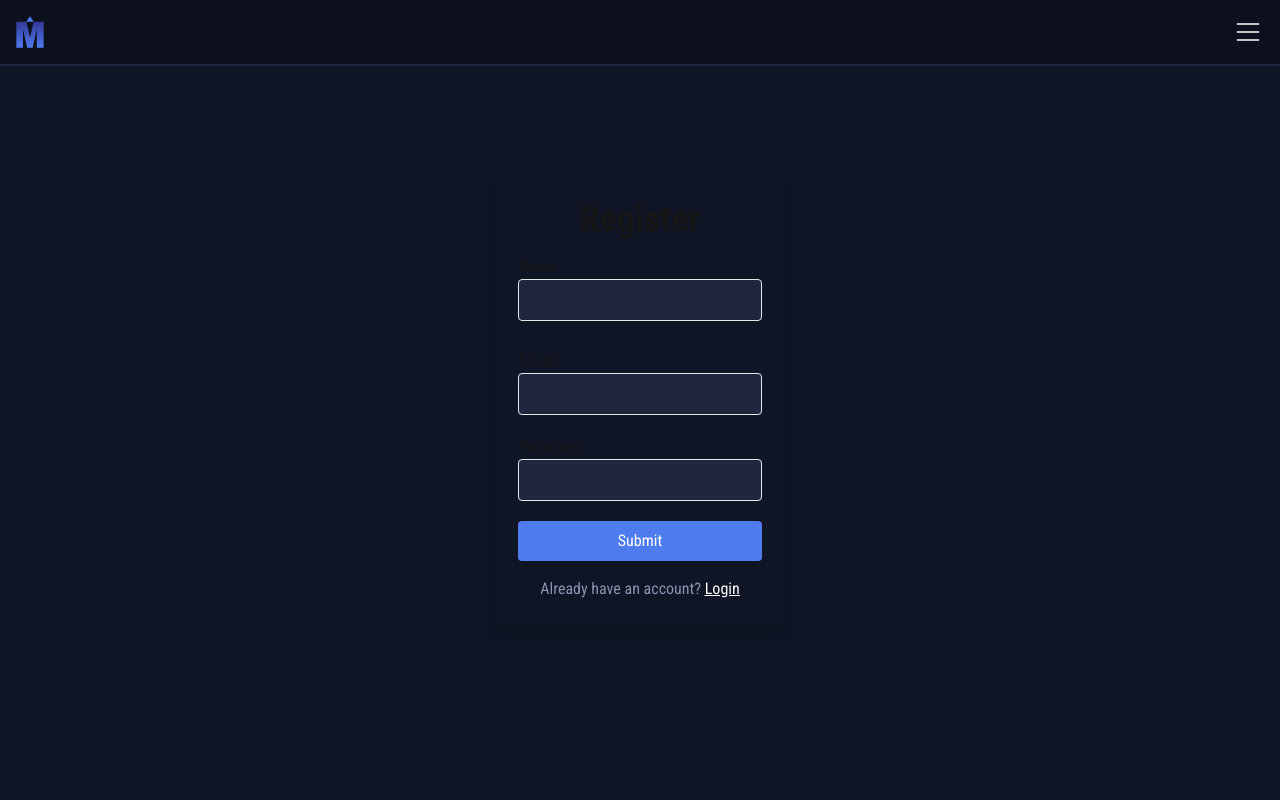
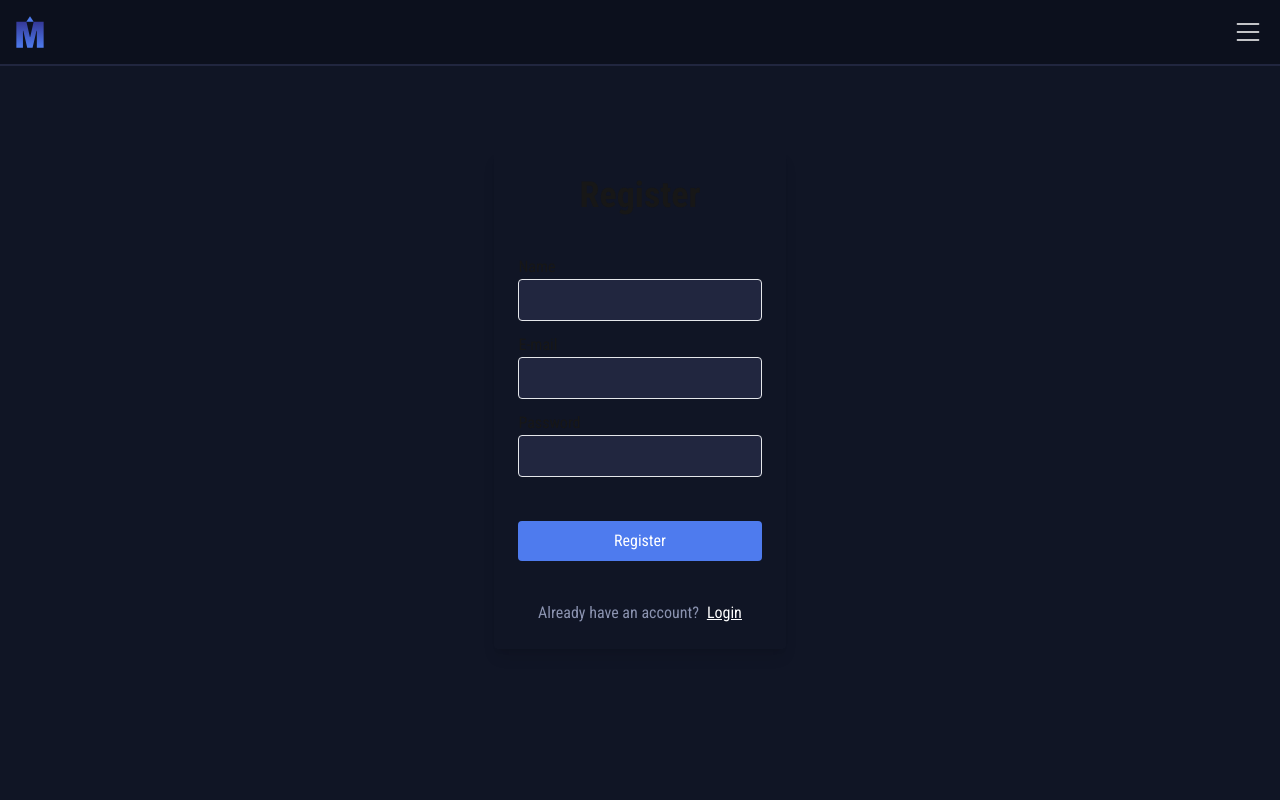
Before and after one commit to VarisaB/minor-cineplex, a Next.js app: page /register in a window 1280 px wide. Shown: the top 800 px of the page. Built offline with nearby package versions, Linux system fonts and the light colour scheme.

Commit message:
refactor(auth): create reuseable authen form component

```diff
--- a/src/app/register/page.tsx
+++ b/src/app/register/page.tsx
@@ -1,10 +1,8 @@
 "use client";
+import AuthForm from "@/components/AuthForm";
 import { createUserProfile } from "@/lib/profile-api";
-import { error } from "console";
-import Link from "next/link";
 import { useRouter } from "next/navigation";
 import React, { useState } from "react";
-import { useForm } from "react-hook-form";
 
 type formValue = {
   name: string;
@@ -13,14 +11,11 @@ type formValue = {
 };
 
 function Register() {
-  const form = useForm<formValue>();
-  const { register, control, handleSubmit, formState } = form;
-  const { errors } = formState;
   const [emailError, setEmailError] = useState<string | null>(null);
   const router = useRouter();
 
   const onSubmit = async (data: formValue) => {
-    console.log("form submitted", data);
+    console.log("register form submitted", data);
     try {
       await createUserProfile(data);
       router.replace("/login");
@@ -37,86 +32,7 @@ function Register() {
   };
 
   return (
-    <div className="min-h-screen flex items-center justify-center">
-      <div className=" p-6 rounded shadow-lg">
-        <h1 className="text-center mb-4 text-4xl font-bold">Register</h1>
-
-        <form
-          className="flex flex-col space-y-4"
-          onSubmit={handleSubmit(onSubmit)}
-          noValidate
-        >
-          <div className="mb-2">
-            <label htmlFor="name">Name</label>
-            <input
-              className="border rounded p-2 w-full bg-[#21263F]"
-              type="text"
-              id="name"
-              {...register("name", {
-                required: {
-                  value: true,
-                  message: "Name is required",
-                },
-              })}
-            />
-            <p className="text-red-500 text-xs mt-1">{errors.name?.message}</p>
-          </div>
-
-          <div className="mb-2">
-            <label htmlFor="email">E-mail</label>
-            <input
-              className="border rounded p-2 w-full bg-[#21263F]"
-              type="email"
-              id="email"
-              {...register("email", {
-                required: {
-                  value: true,
-                  message: "Email is required",
-                },
-                pattern: {
-                  value:
-                    /^[a-zA-Z0-9.!#$%&'*+/=?^_`{|}~-]+@[a-zA-Z0-9-]+(?:\.[a-zA-Z0-9]+)*$/,
-                  message: "Invalid email format",
-                },
-              })}
-            />
-            <p className="text-red-500 text-xs mt-1">{errors.email?.message}</p>
-            {emailError && (
-              <p className="text-red-500 text-xs mt-1">{emailError}</p>
-            )}
-          </div>
-
-          <div className="mb-2">
-            <label htmlFor="password">Passowrd</label>
-            <input
-              className="border rounded p-2 w-full bg-[#21263F]"
-              type="password"
-              id="passowrd"
-              {...register("password", {
-                required: {
-                  value: true,
-                  message: "Password is required",
-                },
-              })}
-            />
-            <p className="text-red-500 text-xs mt-1">
-              {errors.password?.message}
-            </p>
-          </div>
-
-          <button className="bg-[#4E7BEE] text-white py-2 px-4 rounded hover:bg-blue-600">
-            Submit
-          </button>
-
-          <p className="text-[#8B93B0] text-center">
-            Already have an account?{" "}
-            <span className="text-white underline">
-              <Link href="/login">Login</Link>
-            </span>
-          </p>
-        </form>
-      </div>
-    </div>
+    <AuthForm onSubmit={onSubmit} isRegister={true} emailError={emailError} />
   );
 }
 
--- /dev/null
+++ b/src/components/AuthForm.tsx
@@ -0,0 +1,129 @@
+"use client";
+import Link from "next/link";
+import React from "react";
+import { useForm } from "react-hook-form";
+
+type formValue = {
+  name: string;
+  email: string;
+  password: string;
+};
+
+// Define the props type for the Form component
+interface Props {
+  onSubmit: (data: formValue) => void;
+  isRegister: boolean;
+  emailError?: string | null;
+}
+
+const AuthForm: React.FC<Props> = ({ onSubmit, isRegister, emailError }) => {
+  const getPageName = (isRegister: boolean): string =>
+    isRegister ? "Register" : "Login";
+
+  const form = useForm<formValue>();
+  const { register, control, handleSubmit, formState } = form;
+  const { errors } = formState;
+
+  return (
+    <div className="min-h-screen flex items-center justify-center">
+      <div className="p-6 rounded shadow-lg">
+        <h1 className="text-center mb-10 text-4xl font-bold">
+          {getPageName(isRegister)}
+        </h1>
+
+        <form
+          className="flex flex-col gap-2"
+          onSubmit={handleSubmit(onSubmit)}
+          noValidate
+        >
+          {/* name box */}
+          {isRegister && (
+            <div>
+              <label htmlFor="name">Name</label>
+              <input
+                className="border rounded p-2 w-full bg-[#21263F]"
+                type="text"
+                id="name"
+                {...register("name", {
+                  required: {
+                    value: true,
+                    message: "Name is required",
+                  },
+                })}
+              />
+              <p className="text-red-500 text-xs mt-1">
+                {errors.name?.message}
+              </p>
+            </div>
+          )}
+
+          {/* email box */}
+          <div>
+            <label htmlFor="email">E-mail</label>
+            <input
+              className="border rounded p-2 w-full bg-[#21263F]"
+              type="email"
+              id="email"
+              {...register("email", {
+                required: {
+                  value: true,
+                  message: "Email is required",
+                },
+                pattern: {
+                  value:
+                    /^[a-zA-Z0-9.!#$%&'*+/=?^_`{|}~-]+@[a-zA-Z0-9-]+(?:\.[a-zA-Z0-9]+)*$/,
+                  message: "Invalid email format",
+                },
+              })}
+            />
+            <p className="text-red-500 text-xs mt-1">{errors.email?.message}</p>
+            {emailError && (
+              <p className="text-red-500 text-xs mt-1">{emailError}</p>
+            )}
+          </div>
+
+          {/* password box */}
+          <div>
+            <label htmlFor="password">Password</label>
+            <input
+              className="border rounded p-2 w-full bg-[#21263F]"
+              type="password"
+              id="passowrd"
+              {...register("password", {
+                required: {
+                  value: true,
+                  message: "Password is required",
+                },
+              })}
+            />
+            <p className="text-red-500 text-xs mt-1">
+              {errors.password?.message}
+            </p>
+          </div>
+
+          <button
+            type="submit"
+            className="my-8 bg-[#4E7BEE] text-white py-2 px-4 rounded hover:bg-blue-600"
+          >
+            {getPageName(isRegister)}
+          </button>
+
+          <div className="flex flex-row gap-2 justify-center">
+            <p className="text-[#8B93B0] text-center">
+              {isRegister
+                ? "Already have an account?"
+                : "Don't have any account?"}
+            </p>
+            <p className="text-white underline">
+              <Link href={`/${getPageName(!isRegister).toLowerCase()}`}>
+                {getPageName(!isRegister)}
+              </Link>
+            </p>
+          </div>
+        </form>
+      </div>
+    </div>
+  );
+};
+
+export default AuthForm;
```
